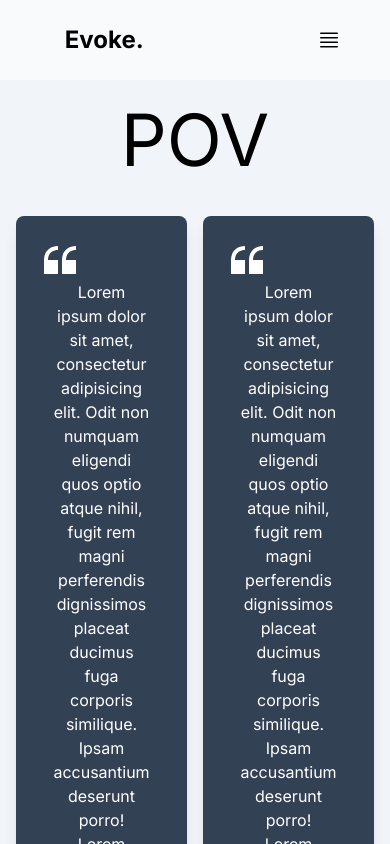
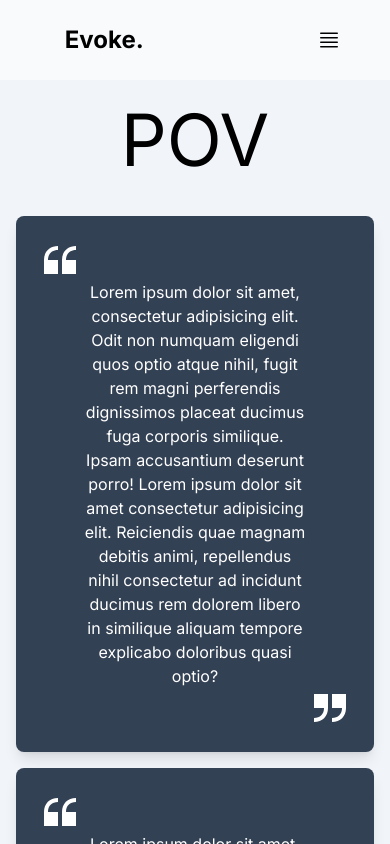
Before and after one commit to Saad-1719/evoke-blogging-site, a Next.js app: page /pov in a window 390 px wide. Shown: the top 844 px of the page. Built offline with nearby package versions, Linux system fonts and the light colour scheme.

Commit message:
refactor: Update grid layout for POV page

```diff
--- a/app/pov/page.tsx
+++ b/app/pov/page.tsx
@@ -82,7 +82,7 @@ const page = () => {
                 {/* Headings */}
 
                 <h1 className="text-7xl text-center py-6">POV</h1>
-                <div className="p-4 grid grid-cols-2 gap-4">
+                <div className="p-4 grid grid-cols-1 md:grid-cols-2 gap-4">
                     {/* pov cards */}
 					<div className="bg-slate-700 rounded-lg p-8  text-white shadow-lg relative">
 						<span className="absolute top-4 left-4 w-14 h-14 flex items-center justify-center">
```
